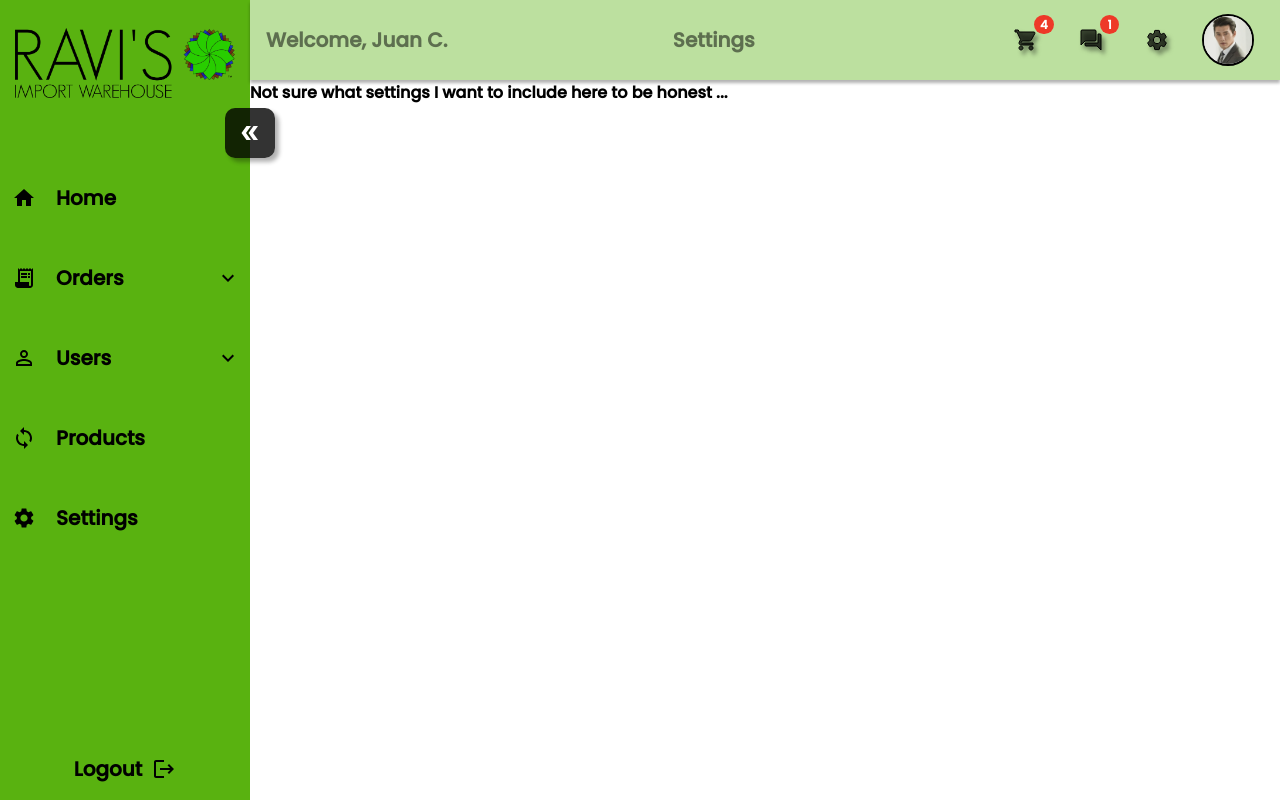
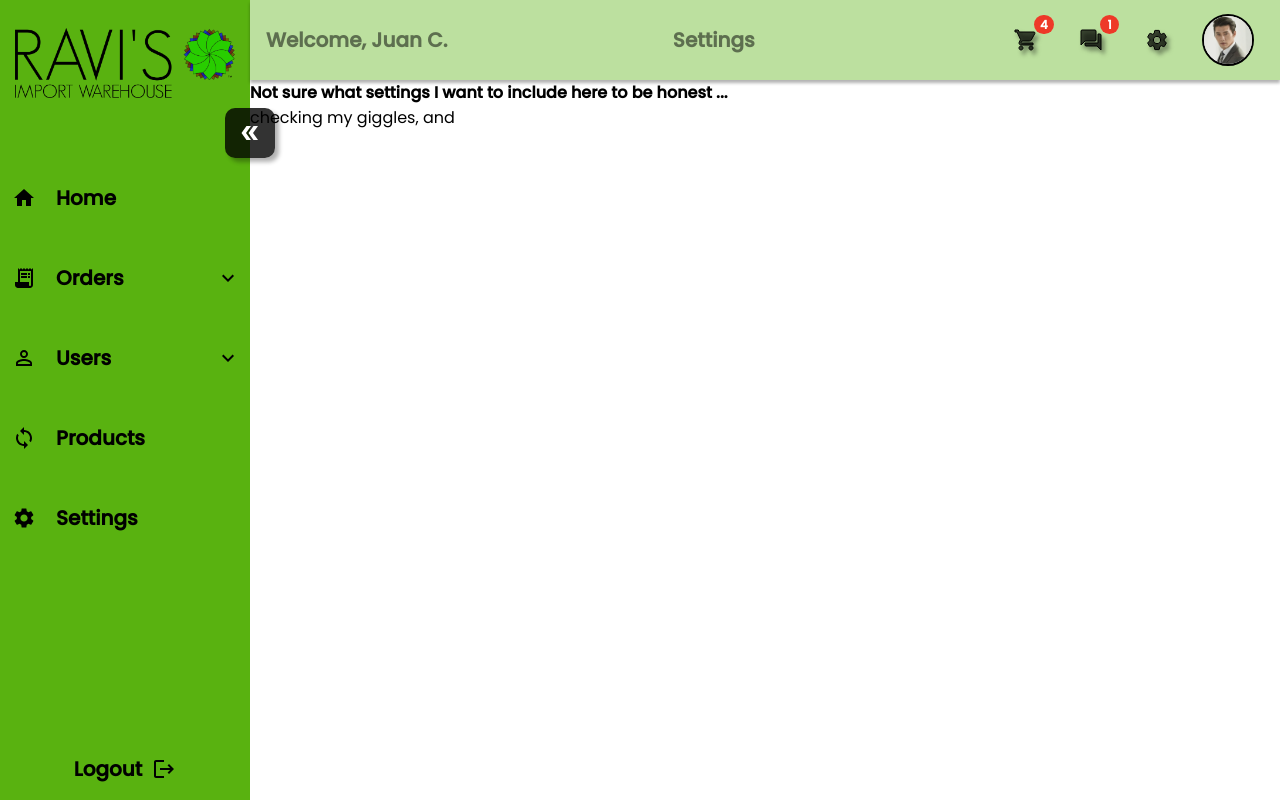
Before and after one commit to jorgec23/RavisAdminDashboard, a Next.js app: page /settings in a window 1280 px wide. Built offline with nearby package versions, Linux system fonts and the light colour scheme.

Commit message:
testing environmental variables

```diff
--- a/pages/settings/index.js
+++ b/pages/settings/index.js
@@ -12,6 +12,7 @@ export default function settings(){
     return (
         <div>
             <h1>Not sure what settings I want to include here to be honest ...</h1>
+            <p>checking my giggles, {process.env.NEXT_PUBLIC_word_1} and {process.env.word_2}</p>
         </div>
     )
 }
```
